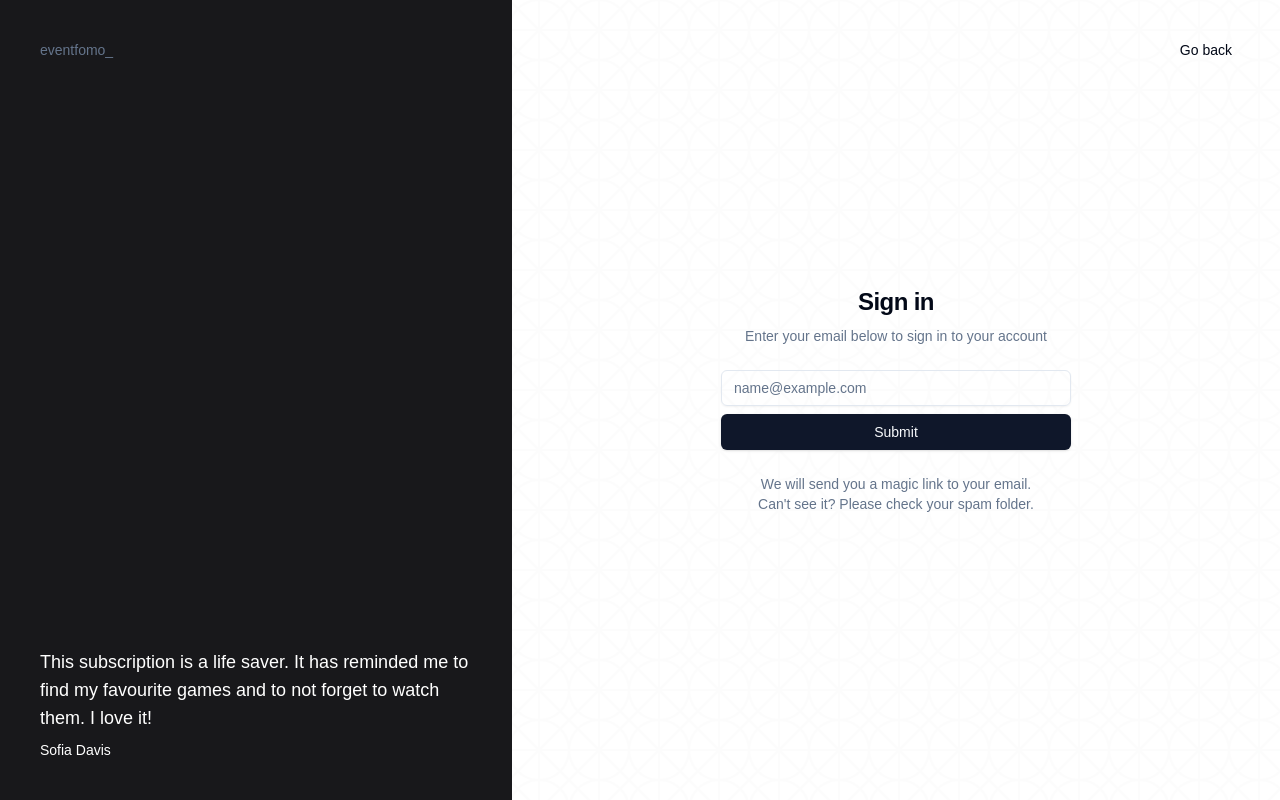
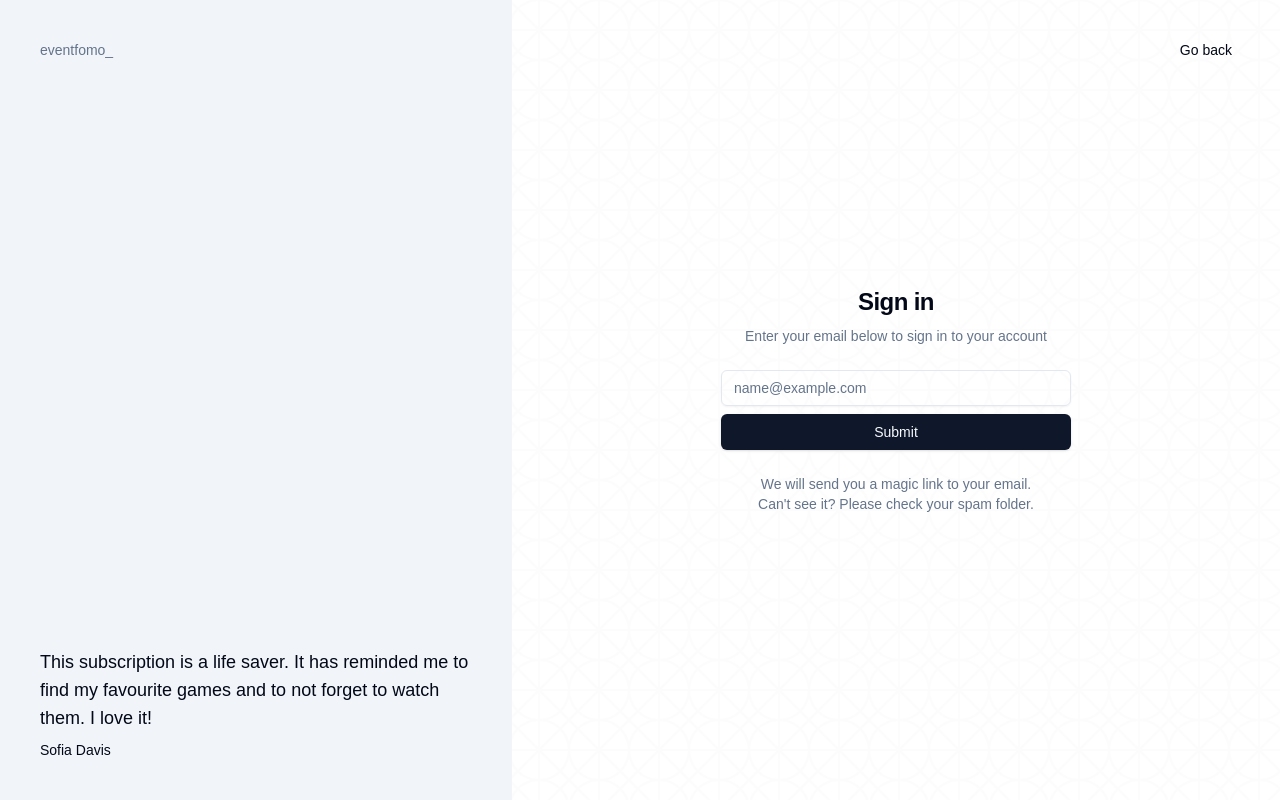
Before and after one commit to erindhoxha/Eventfomo, a Next.js app: page /login in a window 1280 px wide. Built offline with nearby package versions, Linux system fonts and the light colour scheme.

Commit message:
Update on template

```diff
--- a/app/components/Header/Header.tsx
+++ b/app/components/Header/Header.tsx
@@ -1,11 +1,14 @@
 import React from 'react';
 import ThemeToggle from '../ThemeToggle/ThemeToggle';
 import LinkComponent from '../Link/Link';
+import Link from 'next/link';
 
 const Header = () => {
   return (
     <div className=" w-full items-center justify-between font-mono text-sm flex">
-      <p className="text-muted-foreground">eventfomo_</p>
+      <div className="z-20 flex items-center text-sm text-muted-foreground">
+        <Link href="/">eventfomo_</Link>
+      </div>
       <div className="flex items-center space-x-4 lg:space-x-6">
         <LinkComponent href="/login">Login</LinkComponent>
         <ThemeToggle />
--- a/app/components/SubscribeForm/SubscribeForm.tsx
+++ b/app/components/SubscribeForm/SubscribeForm.tsx
@@ -14,7 +14,6 @@ import {
 } from '@/components/ui/form';
 import { Input } from '@/components/ui/input';
 import { useForm } from 'react-hook-form';
-import { Paragraph } from '../Typography/Typography';
 import { Icons } from '@/components/ui/icons';
 
 const formSchema = z.object({
@@ -70,7 +69,7 @@ const Form = () => {
               <FormDescription>
                 We will send you the events in this email.
               </FormDescription>
-              <FormMessage />
+              <FormMessage className="text-destructive" />
             </FormItem>
           )}
         />
--- a/app/components/Typography/Typography.tsx
+++ b/app/components/Typography/Typography.tsx
@@ -31,7 +31,7 @@ export function H4({ children }: { children: string }) {
 }
 
 export function Paragraph({ children }: { children: string }) {
-  return <p className="[&:not(:first-child)]:mt-6">{children}</p>;
+  return <p className="[&:not(:first-child)]:mt-6 text-base">{children}</p>;
 }
 
 export function BlockQuote({ children }: { children: string }) {
--- a/app/login/page.tsx
+++ b/app/login/page.tsx
@@ -24,9 +24,9 @@ export default function AuthenticationPage() {
         Go back
       </Link>
       <div className="py-24 px-6 lg:p-0 h-[100vh] flex">
-        <div className="bg-zinc-900 hidden h-full max-w-lg flex-col bg-muted p-10 text-white lg:flex">
+        <div className="dark:bg-zinc-900 hidden h-full max-w-lg flex-col bg-muted p-10 dark:text-white lg:flex">
           <div className="z-20 flex items-center text-sm text-muted-foreground">
-            eventfomo_
+            <Link href="/">eventfomo_</Link>
           </div>
           <div className="z-20 mt-auto">
             <blockquote className="space-y-2">
--- a/app/page.tsx
+++ b/app/page.tsx
@@ -42,6 +42,9 @@ export default function Home() {
             Enjoy everyday emails that you can sync on your calendar
           </li>
         </ul>
+        <p className="text-sm text-muted-foreground">
+          You can unsubscribe anytime.
+        </p>
       </div>
     </main>
   );
```
